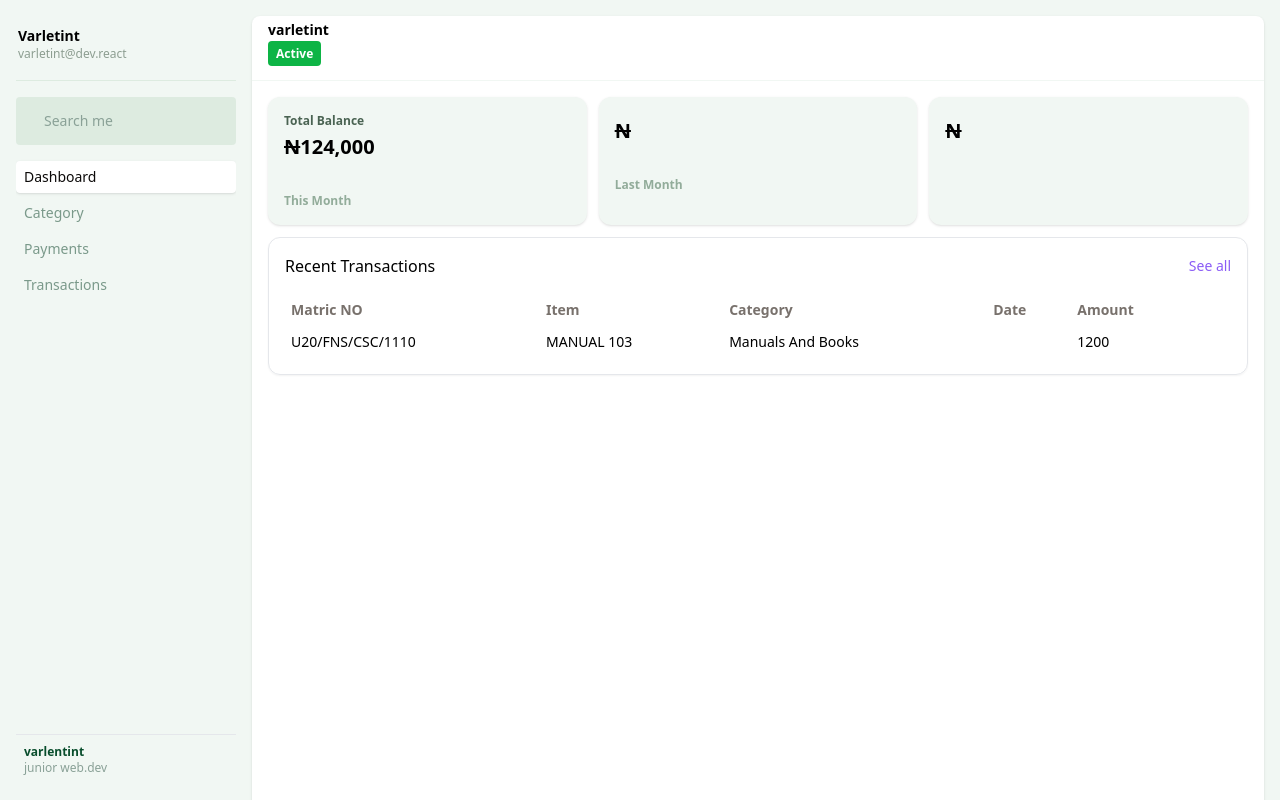
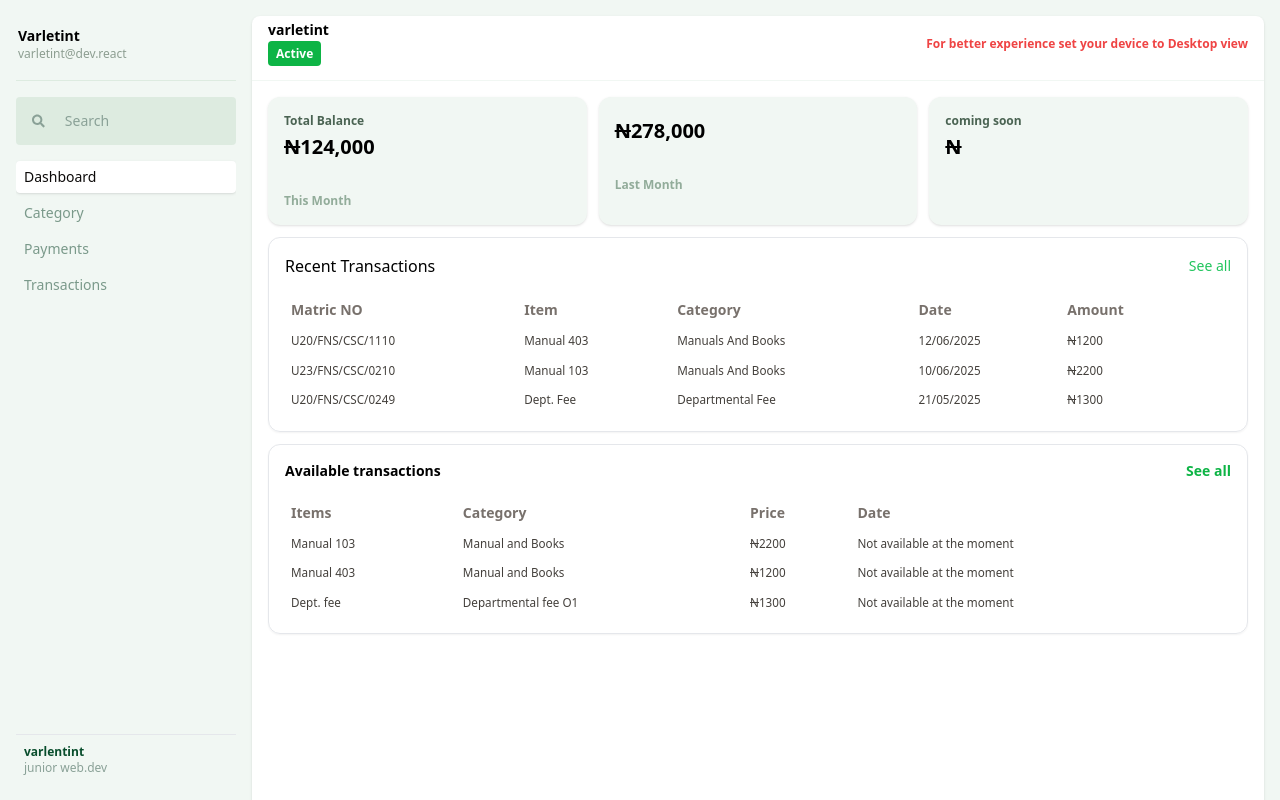
Before and after one commit to varletint/paywithmi, a React (Vite) app in the folder client/: page /dashboard in a window 1280 px wide. Shown: the top 800 px of the page. Built offline with nearby package versions, Linux system fonts and the light colour scheme.

Commit message:
2nd push

```diff
--- a/client/src/Pages/Page.jsx
+++ b/client/src/Pages/Page.jsx
@@ -2,7 +2,9 @@ import Sidebar from "../compponents/Sidebar/Sidebar";
 import Dashboard from "../compponents/Dashboard/Dashboard";
 export default function Home() {
   return (
-    <div className='grid gap-4 p-4 lg:grid-cols-[220px,_1fr] sm:grid-cols-[200px,_1fr]'>
+    <div
+      className='grid gap-4 p-4
+    lg:grid-cols-[220px,_1fr] sm:grid-cols-[200px,_1fr]'>
       <Sidebar />
       <Dashboard />
     </div>
--- /dev/null
+++ b/client/src/compponents/Dashboard/AvailableItems.jsx
@@ -0,0 +1,67 @@
+import React from "react";
+
+export default function AvailableItems() {
+  return (
+    <div
+      className=' grid-cols-12 border p-4
+  rounded-xl shadow-sm overflow-x-scroll'>
+      <div className='flex justify-between items-center mb-4'>
+        <h3
+          className=' font-semibold flex
+        items-center text-sm gap-1.5'>
+          Available transactions
+        </h3>
+        <button className='text-sm font-semibold text-[#0db445]'>
+          See all
+        </button>
+      </div>
+      <table className=' table-auto w-full'>
+        <TableHead />
+        <tbody>
+          <TableRow
+            item={"Manual 103"}
+            price={2200}
+            category={"Manual and Books"}
+          />
+          <TableRow
+            item={"Manual 403"}
+            price={1200}
+            category={"Manual and Books"}
+          />
+          <TableRow
+            item={"Dept. fee"}
+            price={1300}
+            category={"Departmental fee O1"}
+          />
+        </tbody>
+      </table>
+    </div>
+  );
+}
+
+const TableHead = ({}) => {
+  return (
+    <thead>
+      <tr className='text-sm font-normal text-stone-500'>
+        <th className='text-start p-1.5 '>{"Items"}</th>
+        <th className='text-start p-1.5 '>{"Category"}</th>
+        <th className='text-start p-1.5 '>{"Price"}</th>
+        <th className='text-start p-1.5 '>{"Date"}</th>
+      </tr>
+    </thead>
+  );
+};
+
+const TableRow = ({ item, price, category }) => {
+  return (
+    <tr className='text-[0.73rem] font-medium text-stone-700'>
+      <td className='p-1.5'> {item} </td>
+      <td className='p-1.5'> {category} </td>
+      <td className='p-1.5'>
+        <span className='line-through'>N</span>
+        {price}
+      </td>
+      <td className='p-1.5'> {"Not available at the moment"} </td>
+    </tr>
+  );
+};
--- a/client/src/compponents/Dashboard/Grid.jsx
+++ b/client/src/compponents/Dashboard/Grid.jsx
@@ -1,6 +1,7 @@
 import React from "react";
 import StatGrid from "./StatGrid";
 import RecentTransactions from "./RecentTransactions";
+import AvailableItems from "./AvailableItems";
 
 export default function Grid() {
   return (
@@ -8,9 +9,9 @@ export default function Grid() {
       <div className=' sm:grid-cols-1 grid gap-3 lg:grid-cols-12'>
         <StatGrid />
       </div>
-      <div className=''>
-        <RecentTransactions />
-      </div>
+
+      <RecentTransactions />
+      <AvailableItems />
     </div>
   );
 }
--- a/client/src/compponents/Dashboard/RecentTransactions.jsx
+++ b/client/src/compponents/Dashboard/RecentTransactions.jsx
@@ -15,7 +15,7 @@ export default function RecentTransactions() {
           Recent Transactions
         </h3>
         <button
-          className='text-sm text-violet-500
+          className='text-sm text-green-500
               hover:underline font-medium'>
           See all
         </button>
@@ -25,10 +25,24 @@ export default function RecentTransactions() {
         <tbody>
           <TableRow
             matric={"u20/fns/csc/1110"}
+            item={"Manual 403"}
+            category={"Manuals and Books"}
+            amount={1200}
+            date={"12/06/2025"}
+          />
+          <TableRow
+            matric={"u23/fns/csc/0210"}
             item={"Manual 103"}
             category={"Manuals and Books"}
-            amount={1200}
-            // date={date}
+            amount={2200}
+            date={"10/06/2025"}
+          />
+          <TableRow
+            matric={"u20/fns/csc/0249"}
+            item={"Dept. fee"}
+            category={"Departmental fee"}
+            amount={1300}
+            date={"21/05/2025"}
           />
         </tbody>
       </table>
@@ -53,12 +67,16 @@ const TableHead = () => {
 
 const TableRow = ({ matric, category, date, amount, item }) => {
   return (
-    <tr className='text-sm font-medium'>
+    <tr className='text-[0.73rem] font-medium text-stone-700'>
       <td className='p-1.5 uppercase'>{matric}</td>
-      <td className='p-1.5 uppercase'>{item}</td>
+      <td className='p-1.5 capitalize'>{item}</td>
       <td className='p-1.5 capitalize'>{category}</td>
       <td className='p-1.5'>{date}</td>
-      <td className='p-1.5'>{amount}</td>
+      <td className='p-1.5'>
+        {" "}
+        <span className='line-through'>N</span>
+        {amount}
+      </td>
     </tr>
   );
 };
--- a/client/src/compponents/Dashboard/StatGrid.jsx
+++ b/client/src/compponents/Dashboard/StatGrid.jsx
@@ -4,8 +4,8 @@ export default function StatGrid() {
   return (
     <>
       <Card title={"Total Balance"} value={"124,000"} period={"This Month"} />
-      <Card period={"Last Month"} />
-      <Card />
+      <Card period={"Last Month"} value={"278,000"} />
+      <Card title={"coming soon"} />
     </>
   );
 }
--- a/client/src/compponents/Dashboard/TopBar.jsx
+++ b/client/src/compponents/Dashboard/TopBar.jsx
@@ -5,6 +5,7 @@ export default function TopBar() {
     <div
       className=' border-b px-4 mb-4 mt-1
   pb-4 border-[#f1f7f3]'>
+      <div className=' flex font-semibold  justify-between items-center'>
         <div className=''>
           <span className=' font-semibold text-sm block'>varletint</span>
           <span
@@ -13,6 +14,14 @@ export default function TopBar() {
             Active
           </span>
         </div>
+        <div className=''>
+          <span
+            className='text-xs
+      text-red-500'>
+            For better experience set your device to Desktop view
+          </span>
+        </div>
+      </div>
     </div>
   );
 }
--- a/client/src/compponents/Sidebar/SearchInput.jsx
+++ b/client/src/compponents/Sidebar/SearchInput.jsx
@@ -1,17 +1,22 @@
+import { FaSearch } from "react-icons/fa";
 export default function SearchInput() {
   return (
     <>
       <div
         className='bg-[#ddebe0] mb-4 relative
       rounded px-2 py-1.5 text-sm'>
-        <input
-          type='text'
-          name='search'
-          placeholder='Search me'
-          className='w-full border-none bg-transparent placeholder:text-[#8aa197]
+        <div className='flex px-2 items-center text-[#8aa197]'>
+          <FaSearch />
+          <input
+            type='text'
+            name='search'
+            placeholder='Search'
+            className='w-full border-none bg-transparent
+            placeholder:text-[#8aa197]
           focus:outline-none'
-          id='search'
-        />
+            id='search'
+          />
+        </div>
       </div>
     </>
   );
```
Also changed, not shown: client/package.json (+5 -4 lines), 1 other file (tests, documents, lock files or other folders). Lines whose indentation alone changed are shown as unchanged.
